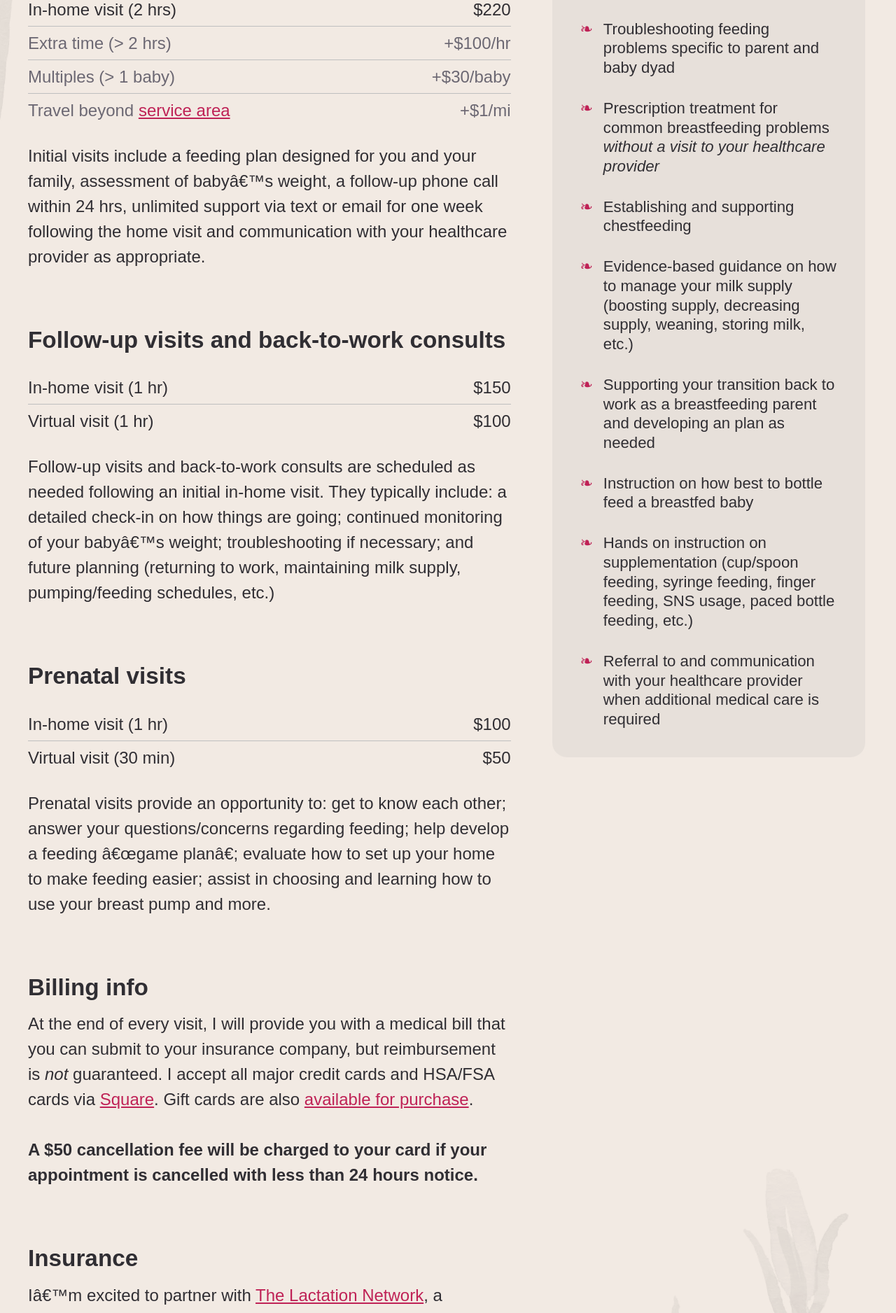
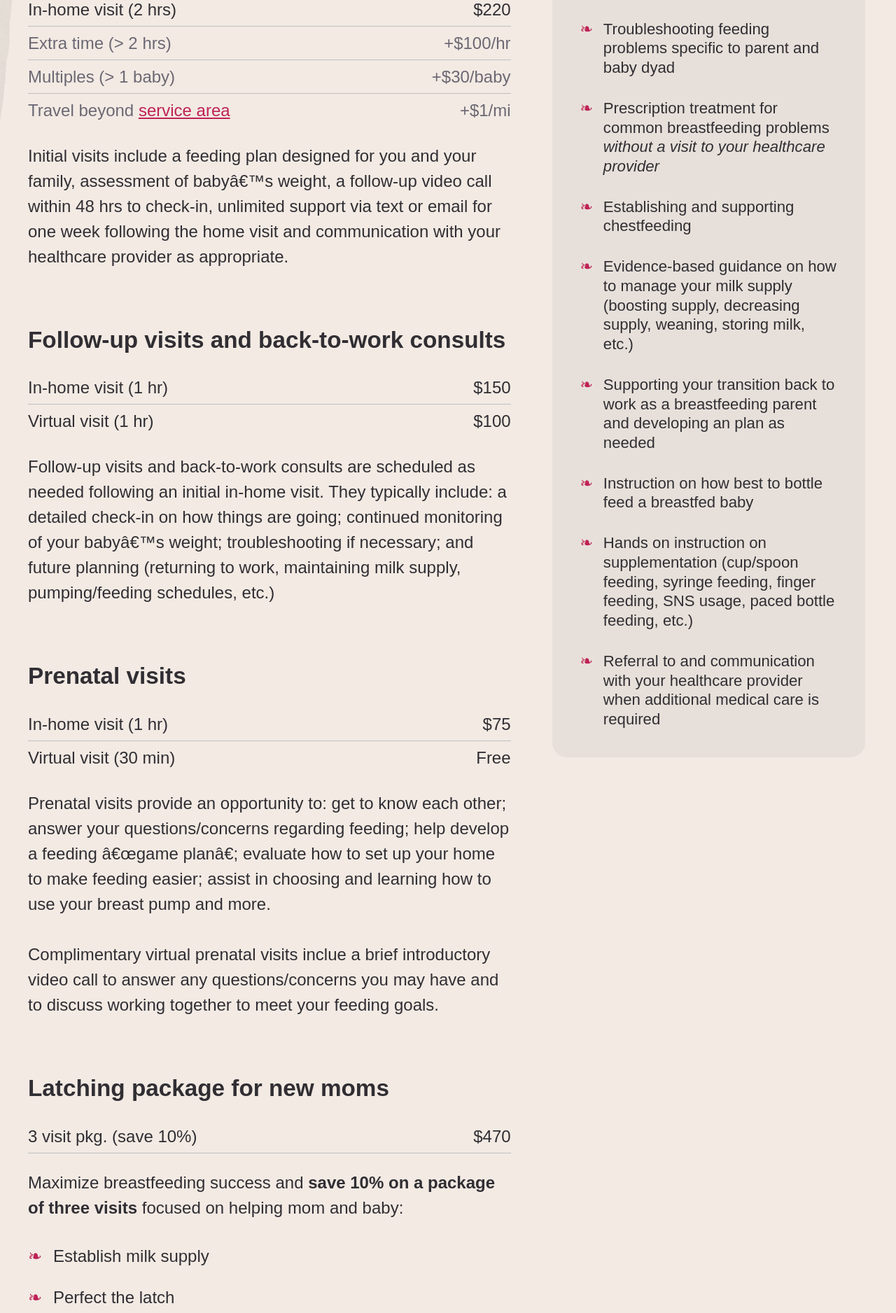
Before and after one commit to bellflowerlactation/bellflower, a Jekyll site: the page built from services.html, in a window 1280 px wide. Shown: the part 1376-3252 px from the top of the page at 70% size. Built offline with Jekyll 4.4.1, drawn with Linux system fonts in a browser that asks for light colours; some web fonts are replaced; some of the changed text lies outside the part shown.

Commit message:
Update services page to reflect new offerings

```diff
--- a/assets/css/imports/elements.css
+++ b/assets/css/imports/elements.css
@@ -19,4 +19,4 @@ td {
     vertical-align: top;
 }
 
-tr:last-child td { border-bottom: none; }
+tr:last-child:not(:only-child) td { border-bottom: none; }
--- a/services.html
+++ b/services.html
@@ -61,11 +61,11 @@ title: "Services"
             </tr>
         </table>
     <p>
-            Initial visits include a feeding plan designed for you and your family, assessment of
-            baby’s weight, a follow-up phone call within 24 hrs, unlimited support via text or
-            email for one week following the home visit and communication with your healthcare
-            provider as appropriate.
-        </p>
+        Initial visits include a feeding plan designed for you and your family, assessment
+        of baby’s weight, a follow-up video call within 48 hrs to check-in, unlimited
+        support via text or email for one week following the home visit and communication
+        with your healthcare provider as appropriate.
+    </p>
     </section>
     <section class="u-mb:16 u-sm-mb:10">
         <h2 id="follow-up-visits">Follow-up visits and back-to-work consults</h2>
@@ -92,11 +92,11 @@ title: "Services"
         <table>
             <tr>
                 <td>In-home visit (1 hr)</td>
-                <td class="u-ta:r">$100</td>
+                <td class="u-ta:r">$75</td>
             </tr>
             <tr>
                 <td>Virtual visit (30 min)</td>
-                <td class="u-ta:r">$50</td>
+                <td class="u-ta:r">Free</td>
             </tr>
         </table>
         <p>
@@ -104,6 +104,39 @@ title: "Services"
             questions/concerns regarding feeding; help develop a feeding “game plan”; evaluate how
             to set up your home to make feeding easier; assist in choosing and learning how to use
             your breast pump and more.
+        </p>
+        <p>
+            Complimentary virtual prenatal visits inclue a brief introductory video
+            call to answer any questions/concerns you may have and to discuss working
+            together to meet your feeding goals.
+        </p>
+    </section>
+    <section class="u-mb:16 u-sm-mb:10">
+        <h2 id="latching-package">Latching package for new moms</h2>
+        <table>
+            <tr>
+                <td>3 visit pkg. (save 10%)</td>
+                <td class="u-ta:r">$470</td>
+            </tr>
+        </table>
+        <p>
+            Maximize breastfeeding success and <strong>save 10% on a package of three
+            visits</strong> focused on helping mom and baby:
+        </p>
+        <p>
+            <ul class="fleuron">
+                <li>Establish milk supply</li>
+                <li>Perfect the latch</li>
+                <li>Learn how to use your breast pump</li>
+                <li>Arrange your feeding station</li>
+                <li>&hellip;and more!</li>
+            </ul>
+        </p>
+        <p>
+            The timing of visits will be individualized per family. <strong>Please only
+            schedule the first appointment at time of initial booking.</strong> After the
+            initial appointment we will work together to schedule the following two
+            visits.
         </p>
     </section>
     <section class="u-mb:16 u-sm-mb:10">
@@ -114,6 +147,10 @@ title: "Services"
             I accept all major credit cards and HSA/FSA cards via
             <a href="https://squareup.com/us/en">Square</a>. Gift cards are also
             <a href="https://squareup.com/gift/ML5R1SSZJNDAH/order">available for purchase</a>.
+        </p>
+        <p>
+            As per the State of MinnesotaCare Tax (<a href="https://www.revisor.mn.gov/statutes/cite/295.50">Minnesota Statutes. Sec. 295.50</a>), a
+            1.8% tax is applied to all lactation visits at the time of service.
         </p>
         <p>
             <strong>
```
Also changed, not shown: Gemfile.lock.
